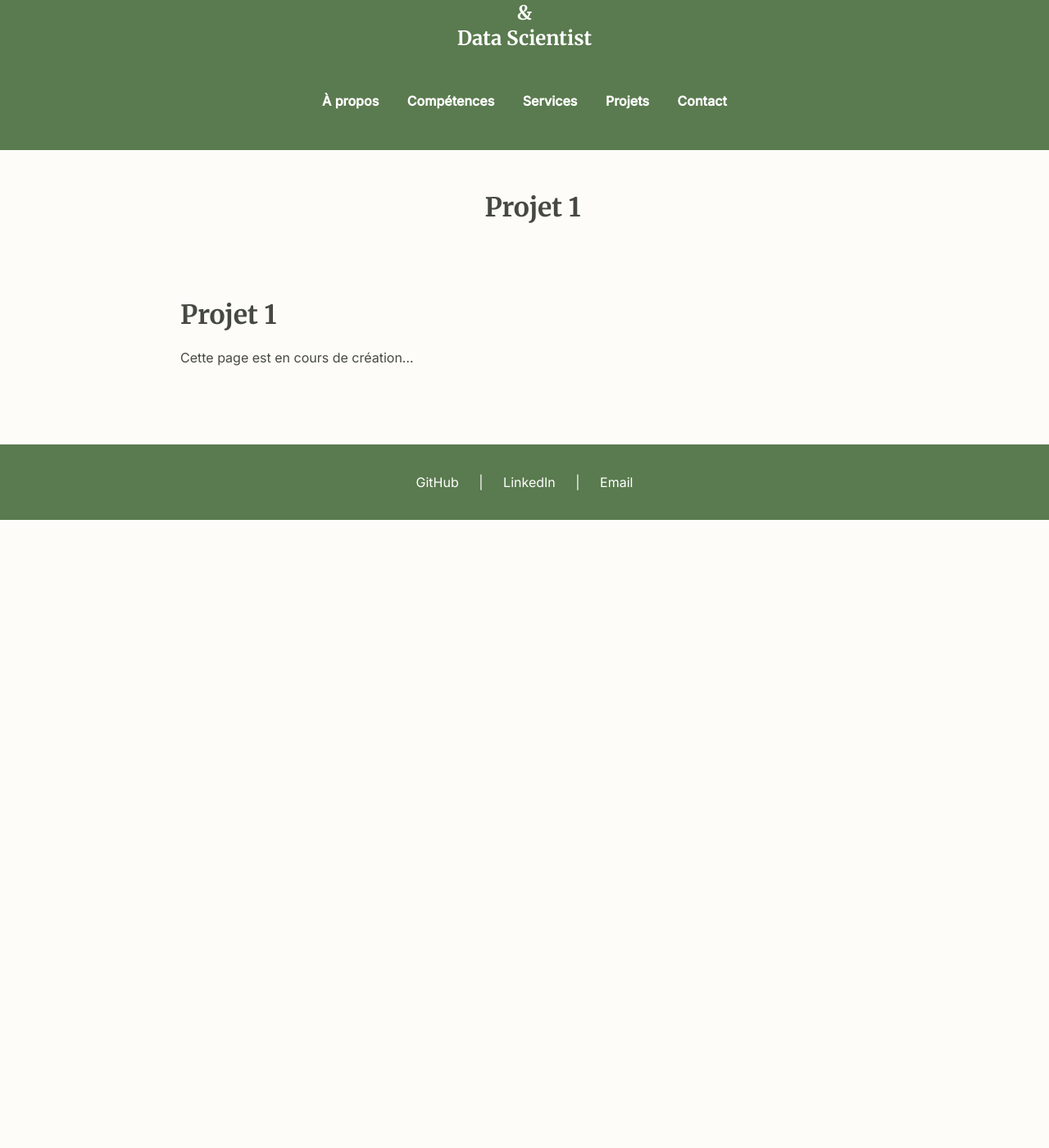
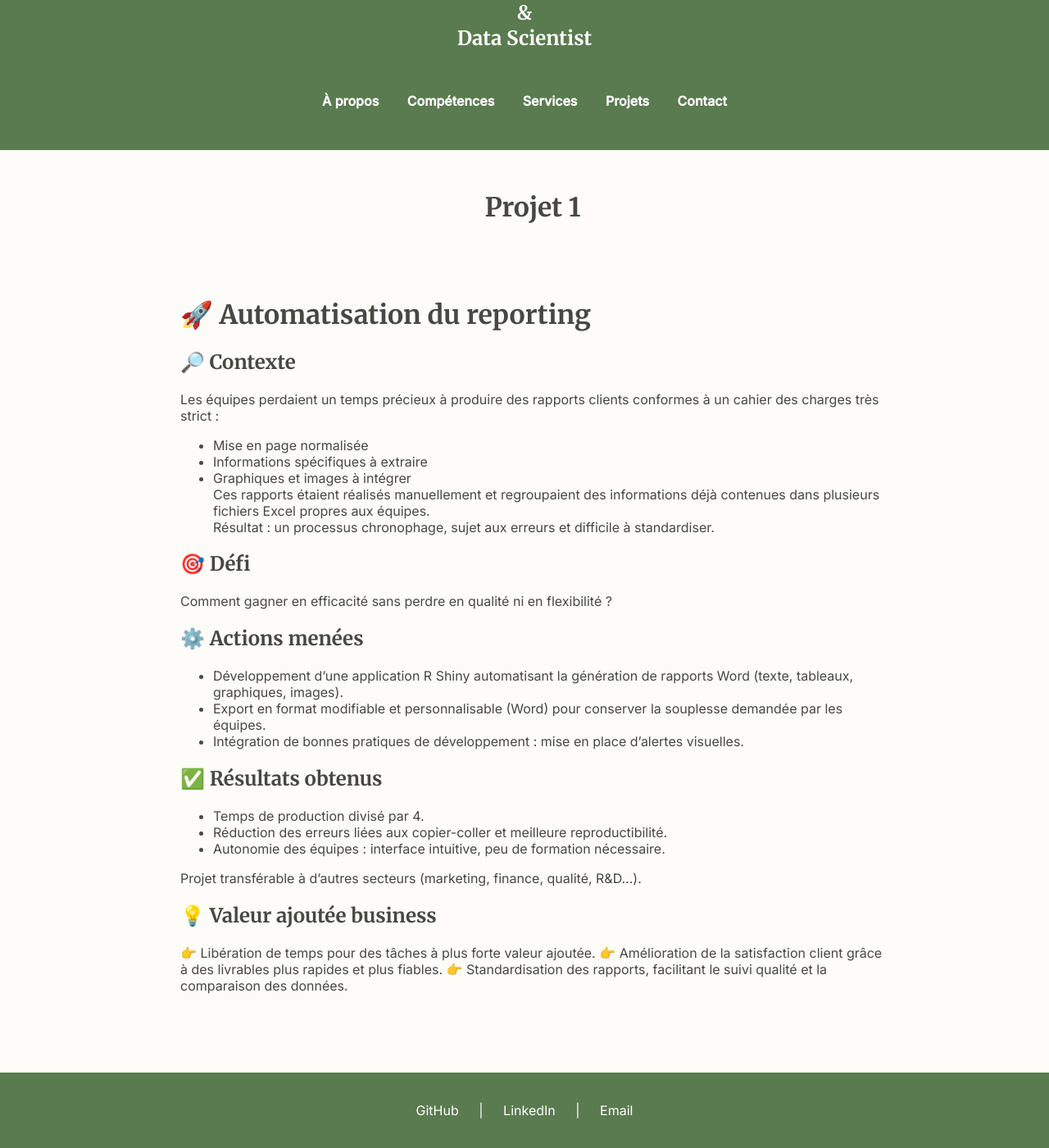
Before and after one commit to emma-dcs/emma-dcs.github.io, a Jekyll site: the page built from projet1.md, in a window 1280 px wide and 1400 px high, scrolled down 234 px. Shown: the whole window at 82% size. Built offline with Jekyll 4.4.1, drawn with Linux system fonts in a browser that asks for light colours; before the commit the page ends 900 px from its top, so only the background shows below that.

Commit message:
projet 1

```diff
--- a/projet1.md
+++ b/projet1.md
@@ -3,6 +3,37 @@ layout: default
 title: Projet 1
 ---
 
-# Projet 1
+# 🚀 Automatisation du reporting
 
-Cette page est en cours de création...
+## 🔎 Contexte
+
+Les équipes perdaient un temps précieux à produire des rapports clients conformes à un cahier des charges très strict :
+- Mise en page normalisée
+- Informations spécifiques à extraire
+- Graphiques et images à intégrer
+Ces rapports étaient réalisés manuellement et regroupaient des informations déjà contenues dans plusieurs fichiers Excel propres aux équipes.
+Résultat : un processus chronophage, sujet aux erreurs et difficile à standardiser.
+
+## 🎯 Défi
+
+Comment gagner en efficacité sans perdre en qualité ni en flexibilité ?
+
+## ⚙️ Actions menées
+
+- Développement d’une application R Shiny automatisant la génération de rapports Word (texte, tableaux, graphiques, images).
+- Export en format modifiable et personnalisable (Word) pour conserver la souplesse demandée par les équipes.
+- Intégration de bonnes pratiques de développement : mise en place d'alertes visuelles.
+
+## ✅ Résultats obtenus
+
+- Temps de production divisé par 4.
+- Réduction des erreurs liées aux copier-coller et meilleure reproductibilité.
+- Autonomie des équipes : interface intuitive, peu de formation nécessaire.
+
+Projet transférable à d’autres secteurs (marketing, finance, qualité, R&D…).
+
+## 💡 Valeur ajoutée business
+
+👉 Libération de temps pour des tâches à plus forte valeur ajoutée.
+👉 Amélioration de la satisfaction client grâce à des livrables plus rapides et plus fiables.
+👉 Standardisation des rapports, facilitant le suivi qualité et la comparaison des données.
```
Also changed, not shown: projet2.md (added, +4 -0 lines), projets.md (+5 -4 lines).
